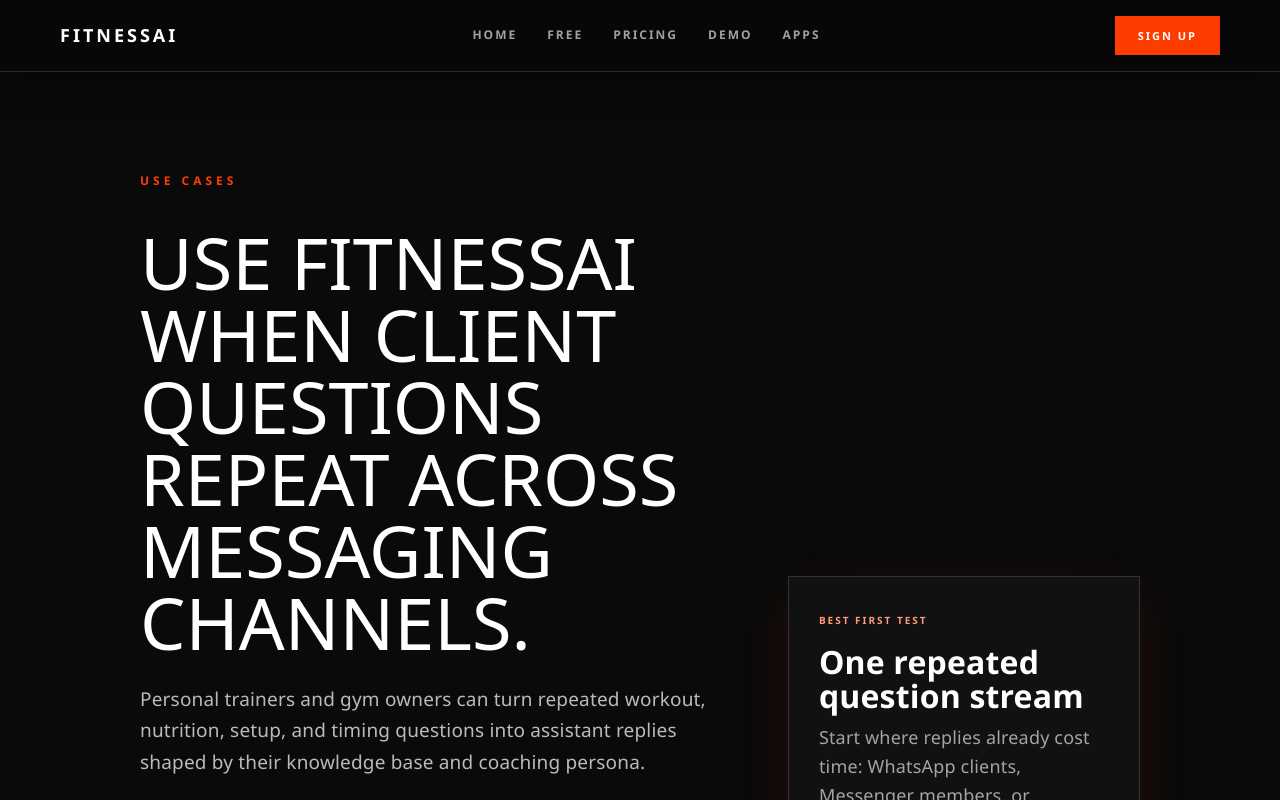
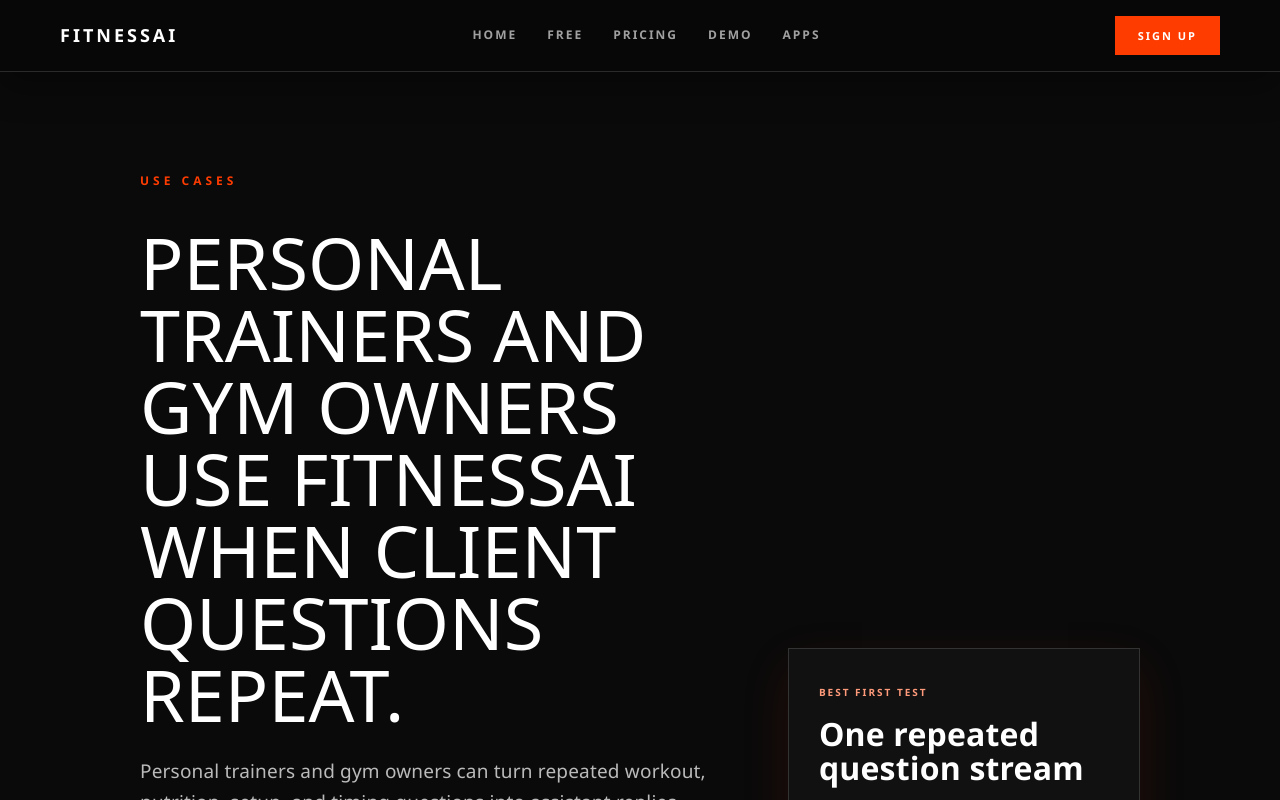
Before and after one commit to PyMite6941/Fitness-AI-Agents, a React (Vite) app in the folder frontend/: page /use-cases in a window 1280 px wide. Shown: the top 800 px of the page. Built offline with nearby package versions, Linux system fonts and the light colour scheme; no server answers.

Commit message:
Name buyers in use-cases heading

```diff
--- a/frontend/src/pages/UseCases.jsx
+++ b/frontend/src/pages/UseCases.jsx
@@ -92,7 +92,7 @@
 				<section className='eval-hero'>
 					<div>
 						<p className='eval-kicker'>Use cases</p>
-						<h1>Use FitnessAI when client questions repeat across messaging channels.</h1>
+						<h1>Personal trainers and gym owners use FitnessAI when client questions repeat.</h1>
 						<p className='eval-hero-copy'>
 							Personal trainers and gym owners can turn repeated workout, nutrition, setup, and timing questions into assistant replies shaped by their knowledge base and coaching persona.
 						</p>
```
